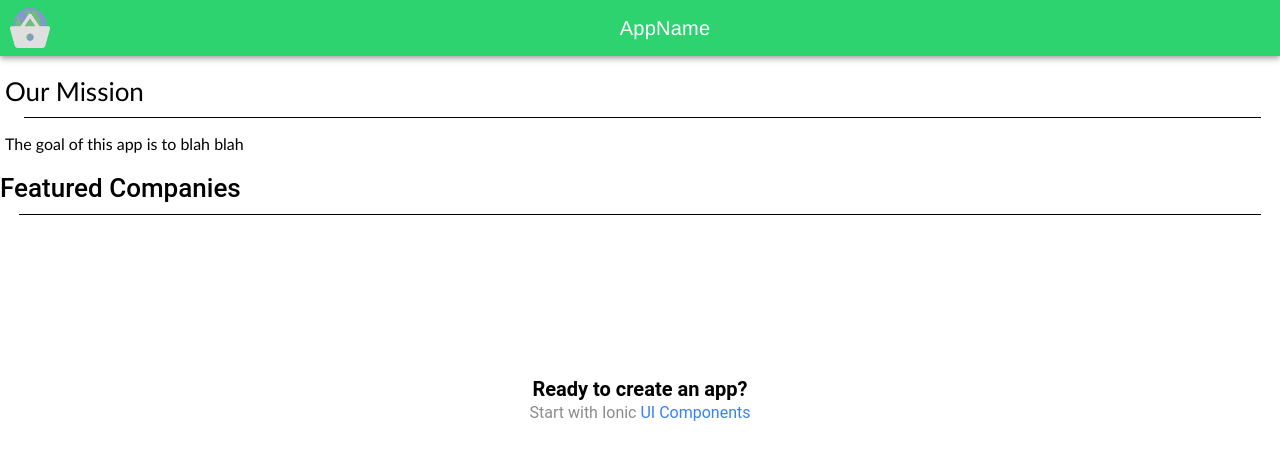
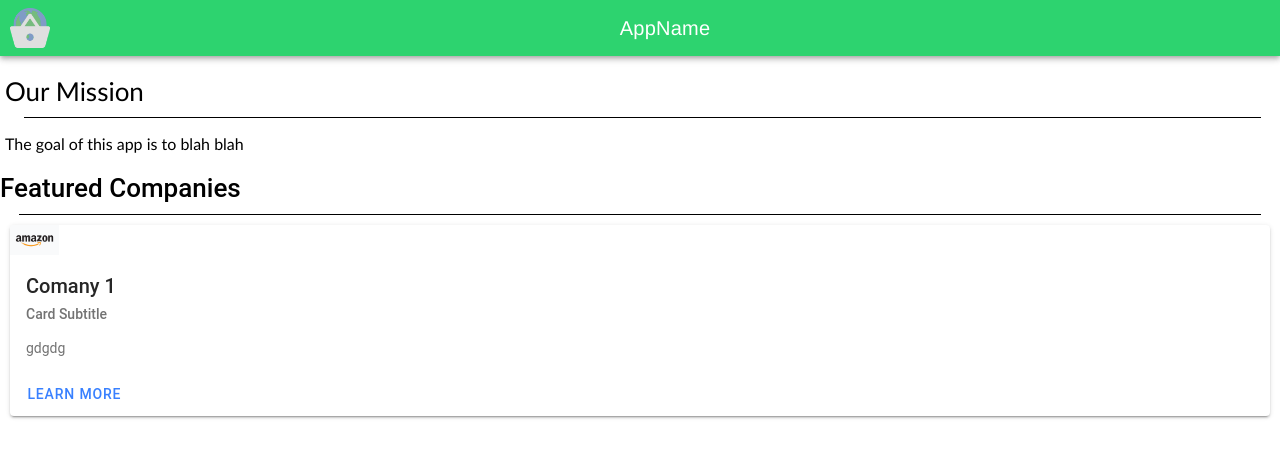
Before and after one commit to JasonKulinski/GreenDex, a React (Vite) app in the folder fe/: page /home in a window 1280 px wide. Shown: the top 460 px of the page. Built offline with nearby package versions, Linux system fonts and the light colour scheme.

Commit message:
Company Card info
Creating the company cards

```diff
--- a/fe/src/pages/Home.tsx
+++ b/fe/src/pages/Home.tsx
@@ -1,4 +1,4 @@
-import { IonContent, IonHeader, IonPage, IonTitle, IonToolbar, IonFabButton, IonIcon } from '@ionic/react'
+import { IonContent, IonHeader, IonPage, IonTitle, IonToolbar, IonFabButton, IonIcon, IonCard, IonCardHeader, IonCardTitle, IonCardContent, IonCardSubtitle, IonButton} from '@ionic/react'
 import { add } from 'ionicons/icons'
 import { doGet } from '../Utils'
 
@@ -34,8 +34,26 @@ const Home: React.FC = () => {
                 <div id="featuredCompanies">
                 <h1>Featured Companies</h1>
                 <hr/>
+                </div>
 
-                </div>
+                <IonCard>
+                    <img alt="Comp1" height="30" src="amazonlogo.png"/>
+                    <IonCardHeader>
+                        <IonCardTitle> Comany 1 </IonCardTitle>
+                        <IonCardSubtitle>Card Subtitle</IonCardSubtitle>
+                    </IonCardHeader>
+
+                    <IonCardContent> gdgdg</IonCardContent>
+
+                    <IonButton fill="clear"> Learn more</IonButton>
+
+
+
+
+                </IonCard>
+
+
+
 
                 <IonHeader collapse="condense">
                     <IonToolbar>
@@ -45,7 +63,6 @@ const Home: React.FC = () => {
                 {/* <IonFabButton className='poopie' onClick={test}>
                     <IonIcon icon={add} />
                 </IonFabButton> */}
-                <ExploreContainer />
             </IonContent>
         </IonPage>
     );
```
Also changed, not shown: fe/public/amazonlogo.png (added).
